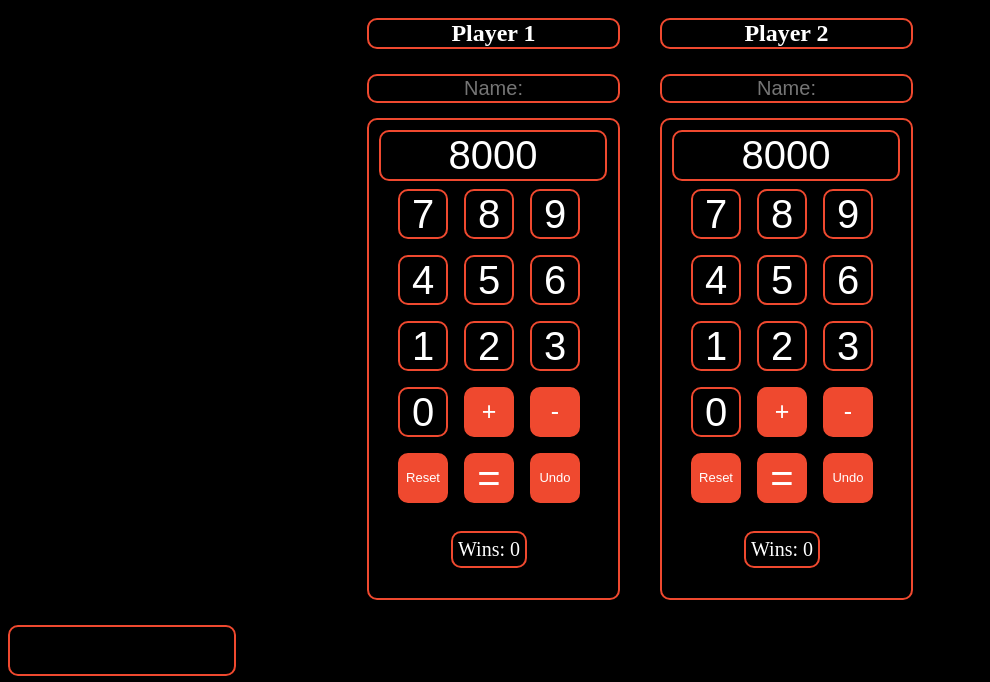
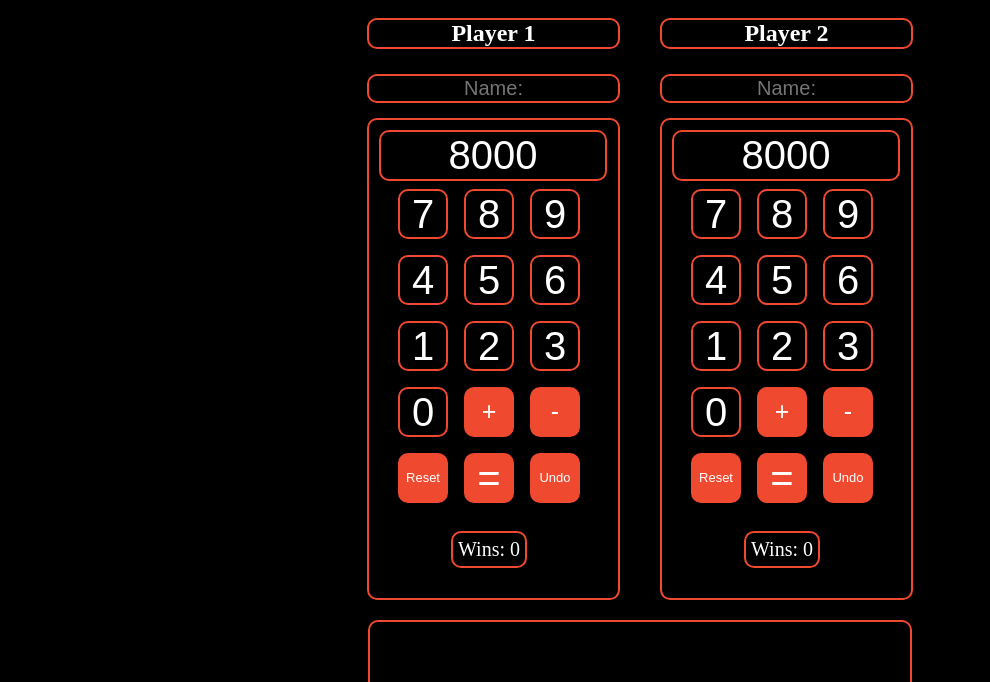
Before and after one commit to DiarmuidSheeran/yugioh-calculator, a plain HTML site: page index.html in a window 1280 px wide. Shown: the part 230-912 px from the top of the page, without its empty margins (0-990 px from the left). Drawn offline with Linux system fonts and the light colour scheme.

Commit message:
add style to the results screen section

```diff
--- a/assests/styles.css
+++ b/assests/styles.css
@@ -154,7 +154,6 @@ button:active {
     color: #ffffff;
     font-size: 20px;
     padding: 5px;
-
 }
 #p-2-count {
     border-width: 2px;
@@ -164,5 +163,21 @@ button:active {
     color: #ffffff;
     font-size: 20px;
     padding: 5px;
-
 }
+#results {
+    display: flex;
+    justify-content: center;
+    text-align: center;
+}
+#results input[type="text"] {
+    margin-top: -5px; /* Adjust the margin value as per your preference */
+    padding: 10px;
+    border-color: #ef492f;
+    border-width: 2px;
+    border-style: solid;
+    border-radius: 10px;
+    font-size: 20px;
+    width: 520px;
+    height: 50px;
+    margin-bottom: 5px;
+}
```
